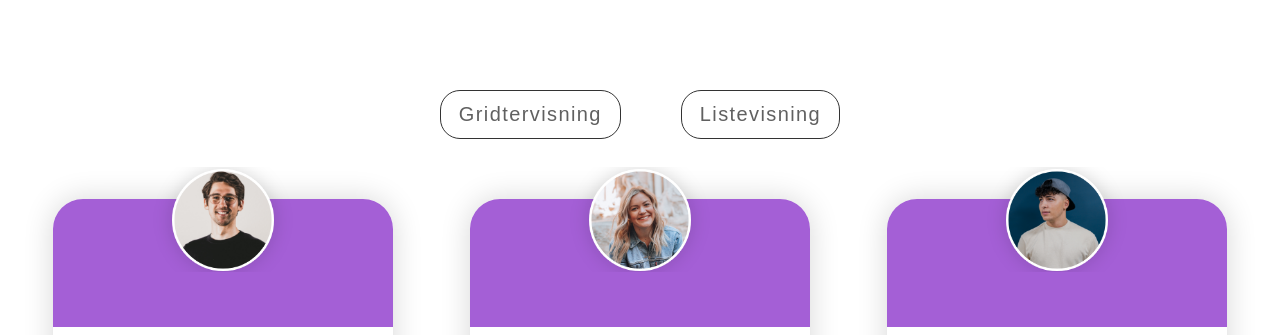
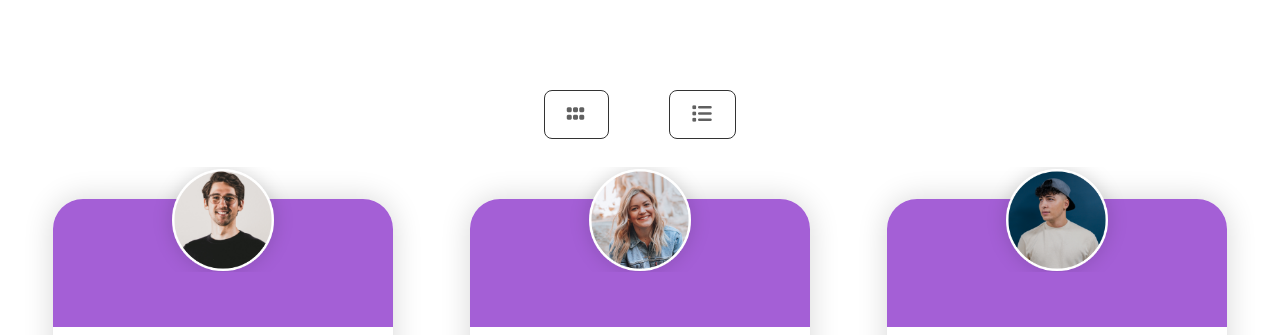
Before and after one commit to sleiterr/md-03-js-json-users, a plain HTML site: page index.html in a window 1280 px wide. Shown: the top 335 px of the page. Drawn offline with nearby package versions, Linux system fonts and the light colour scheme.

Commit message:
add icons to bttn grid, list

```diff
--- a/css/style.css
+++ b/css/style.css
@@ -283,11 +283,11 @@ button {
 
 .btn-grid {
   border: 1px solid #333;
-  border-radius: 20px;
-  padding: 12px 18px;
+  border-radius: 8px;
+  padding: 12px 22px;
 }
 .btn-list {
   border: 1px solid #333;
-  border-radius: 20px;
-  padding: 12px 18px;
+  border-radius: 8px;
+  padding: 12px 22px;
 }
--- a/index.html
+++ b/index.html
@@ -8,6 +8,14 @@
     <meta name="viewport" content="width=device-width, initial-scale=1.0" />
     <!-- CSS -->
     <link rel="stylesheet" href="./css/style.css" />
+    <!-- FONT-AWESOME -->
+    <link
+      rel="stylesheet"
+      href="https://cdnjs.cloudflare.com/ajax/libs/font-awesome/6.7.2/css/all.min.css"
+      integrity="sha512-Evv84Mr4kqVGRNSgIGL/F/aIDqQb7xQ2vcrdIwxfjThSH8CSR7PBEakCr51Ck+w+/U6swU2Im1vVX0SVk9ABhg=="
+      crossorigin="anonymous"
+      referrerpolicy="no-referrer"
+    />
     <!-- SCRIPT -->
     <script src="./js/script.js" type="module"></script>
     <title>users views</title>
@@ -17,8 +25,8 @@
       <section class="users-section">
         <div class="users-container container">
           <div class="bttn-container">
-            <button class="btn-grid">Gridtervisning</button>
-            <button class="btn-list">Listevisning</button>
+            <button class="btn-grid"><i class="fa-solid fa-grip"></i></button>
+            <button class="btn-list"><i class="fa-solid fa-list"></i></button>
           </div>
           <div class="users-box"></div>
           <div class="list-container"></div>
```
